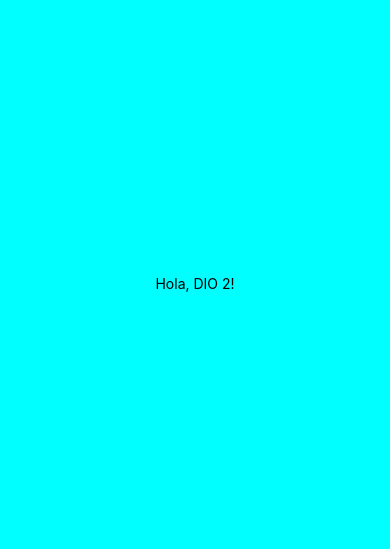
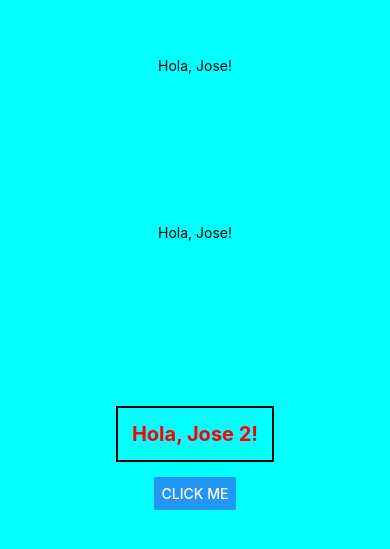
Before and after one commit to wildchamo/RNCblank, a React Native app: screen / in a window 390 px wide. Shown: the part 139-688 px from the top of the page. Built offline with nearby package versions, Linux system fonts and the light colour scheme.

Commit message:
feat: add button component and text styling with updated dev script

```diff
--- a/App.js
+++ b/App.js
@@ -1,11 +1,13 @@
 import { StatusBar } from "expo-status-bar";
-import { StyleSheet, Text, View } from "react-native";
+import { StyleSheet, Text, View, Button } from "react-native";
 
 export default function App() {
   return (
     <View style={styles.container}>
-      <Text>Hola, DIO 2!</Text>
-      <StatusBar style="auto" />
+      <Text>Hola, Jose!</Text>
+      <Text style={styles.container.dummyText}>Hola, Jose!</Text>
+      <Text style={styles.dummyText}>Hola, Jose 2!</Text>
+      <Button title="Click me" styles={styles.button} />
     </View>
   );
 }
@@ -16,5 +18,22 @@ const styles = StyleSheet.create({
     backgroundColor: "cyan",
     alignItems: "center",
     justifyContent: "center",
+
+    dummyText: {
+      margin: 150,
+    },
+  },
+  button: {
+    backgroundColor: "red",
+    color: "white",
+  },
+  dummyText: {
+    color: "red",
+    fontSize: 20,
+    fontWeight: "bold",
+    margin: 15,
+    borderWidth: 2,
+    borderColor: "black",
+    padding: 14,
   },
 });
--- a/package.json
+++ b/package.json
@@ -4,6 +4,7 @@
   "main": "index.js",
   "scripts": {
     "start": "expo start",
+    "dev": "expo start",
     "android": "expo start --android",
     "ios": "expo start --ios",
     "web": "expo start --web"
```
